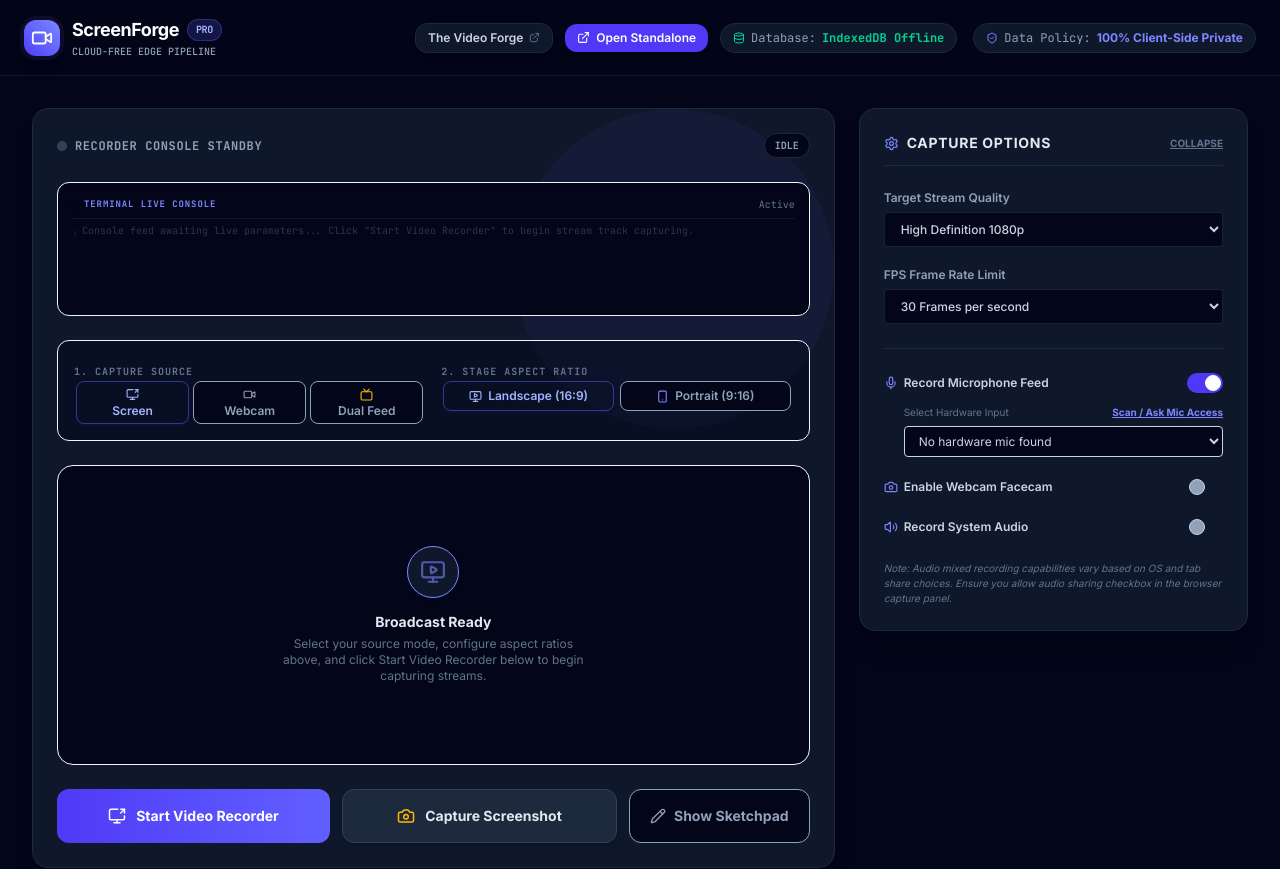
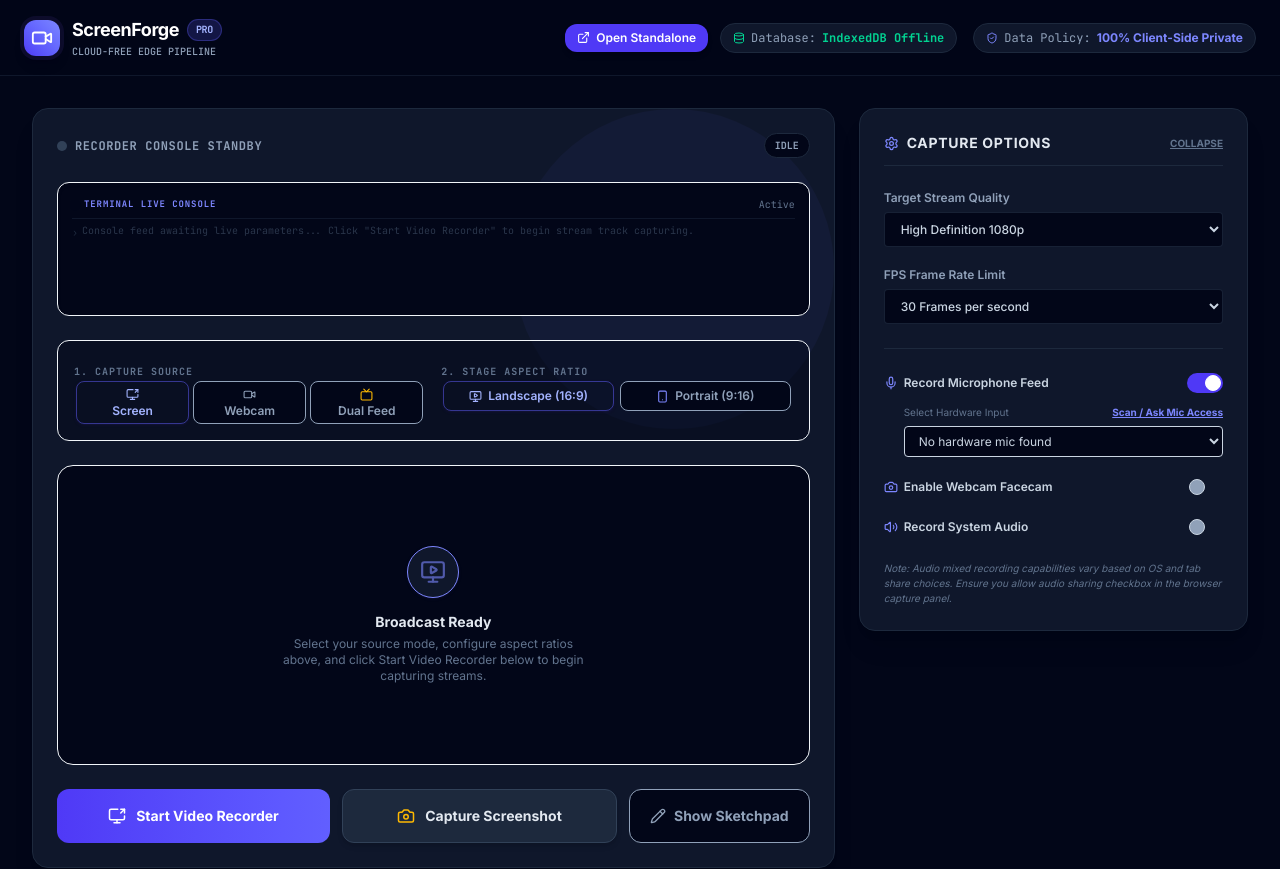
Before and after one commit to SMSNYDER81/ScreenForge, a React (Vite) app: page / in a window 1280 px wide. Shown: the top 869 px of the page. Built offline with nearby package versions, Linux system fonts and the light colour scheme.

Commit message:
refactor: remove external companion site references
Clean up the UI by removing links to The Video Forge from the details bar and footer to focus purely on the local ScreenForge experience.

```diff
--- a/src/App.tsx
+++ b/src/App.tsx
@@ -790,17 +790,6 @@
 
         {/* Database Sandbox details bar with Standalone Tab anchor */}
         <div className="flex items-center gap-3 text-xs">
-          <a
-            href="https://thevideoforge.com/"
-            target="_blank"
-            rel="noopener noreferrer"
-            className="flex items-center gap-1.5 px-3 py-1.5 rounded-xl bg-slate-900 hover:bg-slate-850 border border-slate-800 hover:border-indigo-500/30 transition-all text-slate-300 hover:text-white font-medium shadow-md active:scale-95"
-            title="Visit our companion site, The Video Forge"
-          >
-            <span className="font-sans font-semibold">The Video Forge</span>
-            <ExternalLink size={11} className="text-slate-500" />
-          </a>
-
           <a
             href={window.location.href}
             target="_blank"
@@ -1746,23 +1735,10 @@
       </main>
 
       {/* FOOTER BAR */}
-      <footer id="footer-credits" className="w-full mt-auto py-8 border-t border-slate-900 bg-slate-950 text-slate-500 text-xs font-mono select-none">
-        <div className="max-w-7xl mx-auto px-6 flex flex-col md:flex-row items-center justify-between gap-4">
-          <p className="text-center md:text-left text-[11px] text-slate-500">
-            ScreenForge • Professional offline-first screen, audio & webcam capture engine. Built with React and IndexedDB.
-          </p>
-          <div className="flex items-center gap-1.5 text-[11px] text-slate-400">
-            <span>Part of the suite:</span>
-            <a
-              href="https://thevideoforge.com/"
-              target="_blank"
-              rel="noopener noreferrer"
-              className="text-indigo-400 hover:text-indigo-300 font-bold underline flex items-center gap-0.5 transition-colors"
-            >
-              The Video Forge <ExternalLink size={10} />
-            </a>
-          </div>
-        </div>
+      <footer id="footer-credits" className="w-full mt-auto py-6 border-t border-slate-900 bg-slate-950 text-center text-slate-650 text-xs font-mono select-none">
+        <p className="text-slate-500">
+          ScreenForge Static Website Engine • Built with modern React 19, Tailwind CSS v4 & IndexedDB.
+        </p>
       </footer>
 
       {/* Visual Delete Confirmation Modal (Avoids IFrame confirm blocking) */}
```
